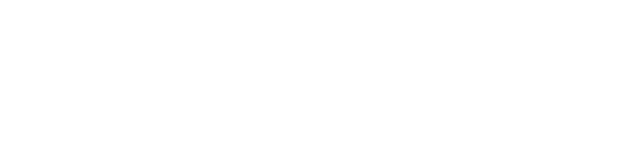
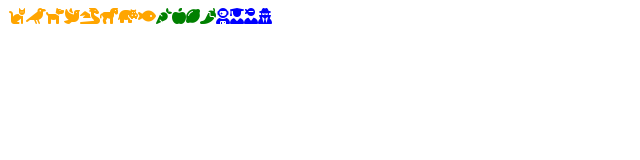
Before and after one commit to AndreaFermo/js-es6-icons, a plain HTML site: page index.html in a window 1280 px wide. Shown: the whole page, without its empty margins (0-640 px from the left). Drawn offline with Linux system fonts and the light colour scheme.

Commit message:
milestone 1 e 2 non stilizzati

```diff
--- a/index.html
+++ b/index.html
@@ -9,7 +9,7 @@
     <link href="css/style.css" rel="stylesheet" />
 </head>
 <body>
-
+    <div id="iconsContainer"></div>
 
     <script type="text/javascript" src="js/main.js"></script>
 </body>
--- a/js/main.js
+++ b/js/main.js
@@ -0,0 +1,138 @@
+/*****************
+ Milestone 1
+Partendo dalla struttura dati fornita, visualizzare in pagina un box per ogni icona, in cui è presente il nome dell’icona e l’icona stessa.
+Milestone 2
+Ciascuna icona ha una proprietà “color”: utilizzare questa proprietà per visualizzare le icone del colore corrispondente.
+Milestone 3
+Aggiungere alla pagina una select in cui le options corrispondono ai vari tipi di icone (animal, vegetable, user). Quando l’utente seleziona un tipo dalla select, visualizzare solamente le icone corrispondenti.
+BONUS
+1- modificare la struttura dati fornita e valorizzare la proprietà “color” in modo dinamico: generare in modo casuale un codice colore, sapendo che la notazione esadecimale è formata dal simbolo “#” seguito da 6 caratteri alfanumerici compresi tra 0 e 9 e A e F.
+2- popolare le options della select della milestone 3 dinamicamente.
+Consigli del giorno
+Come sempre, iniziamo prima di tutto dall’analisi e comprensione della consegna. Scomponiamo il problema in micro-passaggi logici che solamente in un secondo momento trasformeremo in codice.
+Le icone presenti nella struttura dati fanno riferimento alla nota libreria Font Awesome, perciò come prima cosa assicuriamoci di aver inserito il link alla cdn nell’head della pagina.
+Dopodiché, basandoci sul codice di riferimento nel sito di Font Awesome, analizziamo come è formato il tag <i> di un’icona qualsiasi, in particolare focalizziamoci sulle classi.
+Come possiamo usare i dati presenti nella nostra struttura dati per creare l’elemento html nel modo corretto e visualizzare l’icona in pagina?
+Inizialmente può essere sufficiente stampare dei semplici div, senza alcuno stile, con all’interno l’icona e uno span con il nome. Solamente quando la parte logica è completa, ci dedichiamo al css.
+ ****************/
+
+const iconList = [
+	{
+		name: 'cat',
+		prefix: 'fa-',
+		type: 'animal',
+		family: 'fas',
+		color: 'orange'
+	},
+	{
+		name: 'crow',
+		prefix: 'fa-',
+		type: 'animal',
+		family: 'fas',
+		color: 'orange'
+	},
+	{
+		name: 'dog',
+		prefix: 'fa-',
+		type: 'animal',
+		family: 'fas',
+		color: 'orange'
+	},
+	{
+		name: 'dove',
+		prefix: 'fa-',
+		type: 'animal',
+		family: 'fas',
+		color: 'orange'
+	},
+	{
+		name: 'dragon',
+		prefix: 'fa-',
+		type: 'animal',
+		family: 'fas',
+		color: 'orange'
+	},
+	{
+		name: 'horse',
+		prefix: 'fa-',
+		type: 'animal',
+		family: 'fas',
+		color: 'orange'
+	},
+	{
+		name: 'hippo',
+		prefix: 'fa-',
+		type: 'animal',
+		family: 'fas',
+		color: 'orange'
+	},
+	{
+		name: 'fish',
+		prefix: 'fa-',
+		type: 'animal',
+		family: 'fas',
+		color: 'orange'
+	},
+	{
+		name: 'carrot',
+		prefix: 'fa-',
+		type: 'vegetable',
+		family: 'fas',
+		color: 'green'
+	},
+	{
+		name: 'apple-alt',
+		prefix: 'fa-',
+		type: 'vegetable',
+		family: 'fas',
+		color: 'green'
+	},
+	{
+		name: 'lemon',
+		prefix: 'fa-',
+		type: 'vegetable',
+		family: 'fas',
+		color: 'green'
+	},
+	{
+		name: 'pepper-hot',
+		prefix: 'fa-',
+		type: 'vegetable',
+		family: 'fas',
+		color: 'green'
+	},
+	{
+		name: 'user-astronaut',
+		prefix: 'fa-',
+		type: 'user',
+		family: 'fas',
+		color: 'blue'
+	},
+	{
+		name: 'user-graduate',
+		prefix: 'fa-',
+		type: 'user',
+		family: 'fas',
+		color: 'blue'
+	},
+	{
+		name: 'user-ninja',
+		prefix: 'fa-',
+		type: 'user',
+		family: 'fas',
+		color: 'blue'
+	},
+	{
+		name: 'user-secret',
+		prefix: 'fa-',
+		type: 'user',
+		family: 'fas',
+		color: 'blue'
+	}
+];
+
+const iconsContainerDom = document.getElementById('iconsContainer');
+
+iconList.forEach(element => {
+    iconsContainerDom.innerHTML += `<i style='color:${element.color};' class='fa-solid ${element.prefix}${element.name}'></i>`;
+});
```
